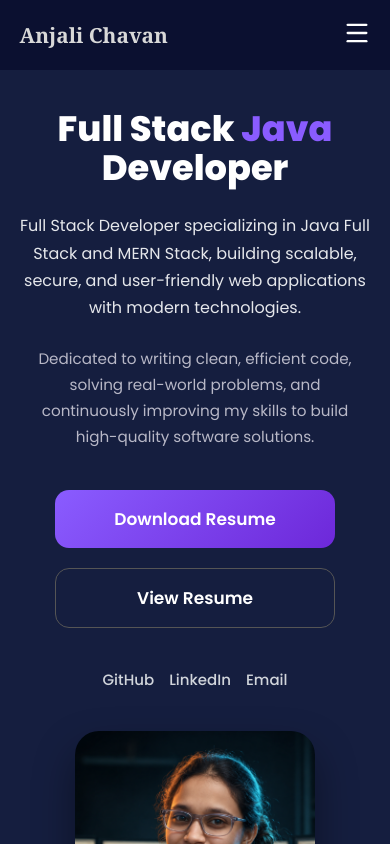
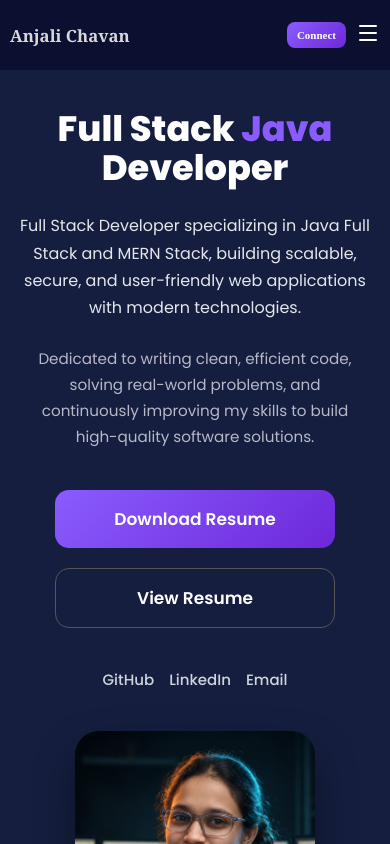
Before and after one commit to anjalichavan2003/portfolio-website, a React (Vite) app: page / in a window 390 px wide. Shown: the top 844 px of the page. Built offline with nearby package versions, Linux system fonts and the light colour scheme.

Commit message:
connect button style added

```diff
--- a/src/components/Navbar/Navbar.css
+++ b/src/components/Navbar/Navbar.css
@@ -8,20 +8,17 @@
   position: sticky;
   top: 0;
   z-index: 1000;
-
   height: 80px;
   width: 100%;
-
   background: #0b1030;
-
   display: flex;
   justify-content: space-between;
   align-items: center;
-
   padding: 0 8%;
 }
 
 /* Logo */
+
 .logo {
   color: #d8d8d8;
   font-size: 2rem;
@@ -30,7 +27,8 @@
   cursor: pointer;
 }
 
-/* Desktop Menu */
+/* Navigation */
+
 .nav-links {
   display: flex;
   list-style: none;
@@ -45,62 +43,81 @@
 }
 
 .nav-links a:hover {
-  color: #ffffff;
+  color: white;
 }
 
 /* Right Side */
+
 .nav-right {
   display: flex;
   align-items: center;
-  gap: 20px;
+  gap: 18px;
 }
+
+/* Connect Button */
+
+.connect-btn {
+  display: inline-flex;
+  align-items: center;
+  justify-content: center;
+  padding: 13px 26px;
+
+  background: linear-gradient(135deg, #8a5cff, #6d28d9);
+
+  color: white;
+  text-decoration: none;
+
+  border-radius: 12px;
+
+  font-size: 15px;
+  font-weight: 600;
+
+  transition: 0.3s ease;
+
+  white-space: nowrap;
+}
+
+.connect-btn:hover {
+  transform: translateY(-2px);
+  box-shadow: 0 8px 20px rgba(138, 92, 255, 0.35);
+}
+
+.desktop-text {
+  display: inline;
+}
+
+.mobile-text {
+  display: none;
+}
+
+/* Moon */
 
 .moon-icon {
   color: white;
   cursor: pointer;
-  transition: 0.3s;
 }
 
 .moon-icon:hover {
   color: #8a5cff;
 }
 
-/* Button */
-.connect-btn {
-  background: #7b86ff;
-  color: white;
-  border: none;
-  padding: 14px 28px;
-  border-radius: 12px;
-  font-size: 15px;
-  font-weight: 500;
-  cursor: pointer;
-  transition: 0.3s;
-  text-decoration: none;
-}
+/* Menu */
 
-.connect-btn:hover {
-  background: #8a5cff;
-  transform: translateY(-2px);
-}
-
-/* Mobile Menu Icon */
 .menu-icon {
   display: none;
   color: white;
   cursor: pointer;
 }
 
-/* ===================== */
-/* Tablet */
-/* ===================== */
+/* ================= Tablet ================= */
+
 @media (max-width: 992px) {
   .navbar {
     padding: 0 5%;
   }
 
   .logo {
-    font-size: 1.8rem;
+    font-size: 1.7rem;
   }
 
   .nav-links {
@@ -109,63 +126,99 @@
 
   .connect-btn {
     padding: 12px 20px;
+    font-size: 14px;
   }
 }
 
-/* ===================== */
-/* Mobile */
-/* ===================== */
+/* ================= Mobile ================= */
+
 @media (max-width: 768px) {
-  .connect-btn,
+  .navbar {
+    height: 70px;
+    padding: 0 15px;
+  }
+
+  .logo {
+    font-size: 1.25rem;
+  }
+
   .moon-icon {
     display: none;
+  }
+
+  .desktop-text {
+    display: none;
+  }
+
+  .mobile-text {
+    display: inline;
+  }
+
+  .connect-btn {
+    padding: 8px 14px;
+
+    font-size: 12px;
+
+    border-radius: 8px;
   }
 
   .menu-icon {
     display: block;
   }
 
+  .nav-right {
+    gap: 10px;
+  }
+
   .nav-links {
     position: absolute;
-    top: 80px;
+
+    top: 70px;
+
     left: -100%;
 
     width: 100%;
+
     background: #0b1030;
 
+    display: flex;
+
     flex-direction: column;
+
     align-items: center;
+
     gap: 25px;
 
     padding: 30px 0;
 
-    transition: 0.4s ease;
+    transition: left 0.4s ease;
   }
 
   .nav-links.active {
     left: 0;
   }
+}
 
-  .nav-links a {
-    font-size: 1.2rem;
+/* ================= Small Mobile ================= */
+
+@media (max-width: 480px) {
+  .navbar {
+    padding: 0 10px;
   }
 
   .logo {
-    font-size: 1.5rem;
+    font-size: 1.05rem;
+  }
+
+  .connect-btn {
+    padding: 7px 10px;
+
+    font-size: 11px;
+  }
+
+  .menu-icon svg {
+    width: 24px;
+
+    height: 24px;
   }
 }
-
-/* Small Mobile */
-@media (max-width: 480px) {
-  .navbar {
-    height: 70px;
-  }
-
-  .logo {
-    font-size: 1.3rem;
-  }
-
-  .nav-links {
-    top: 70px;
-  }
-}
--- a/src/components/Navbar/Navbar.jsx
+++ b/src/components/Navbar/Navbar.jsx
@@ -31,7 +31,8 @@ const Navbar = () => {
         {/* <Moon className="moon-icon" size={22} /> */}
 
         <a href="#contact" className="connect-btn">
-          Let's Connect
+          <span className="desktop-text">Let's Connect</span>
+          <span className="mobile-text">Connect</span>
         </a>
 
         <div className="menu-icon" onClick={() => setMenuOpen(!menuOpen)}>
```
